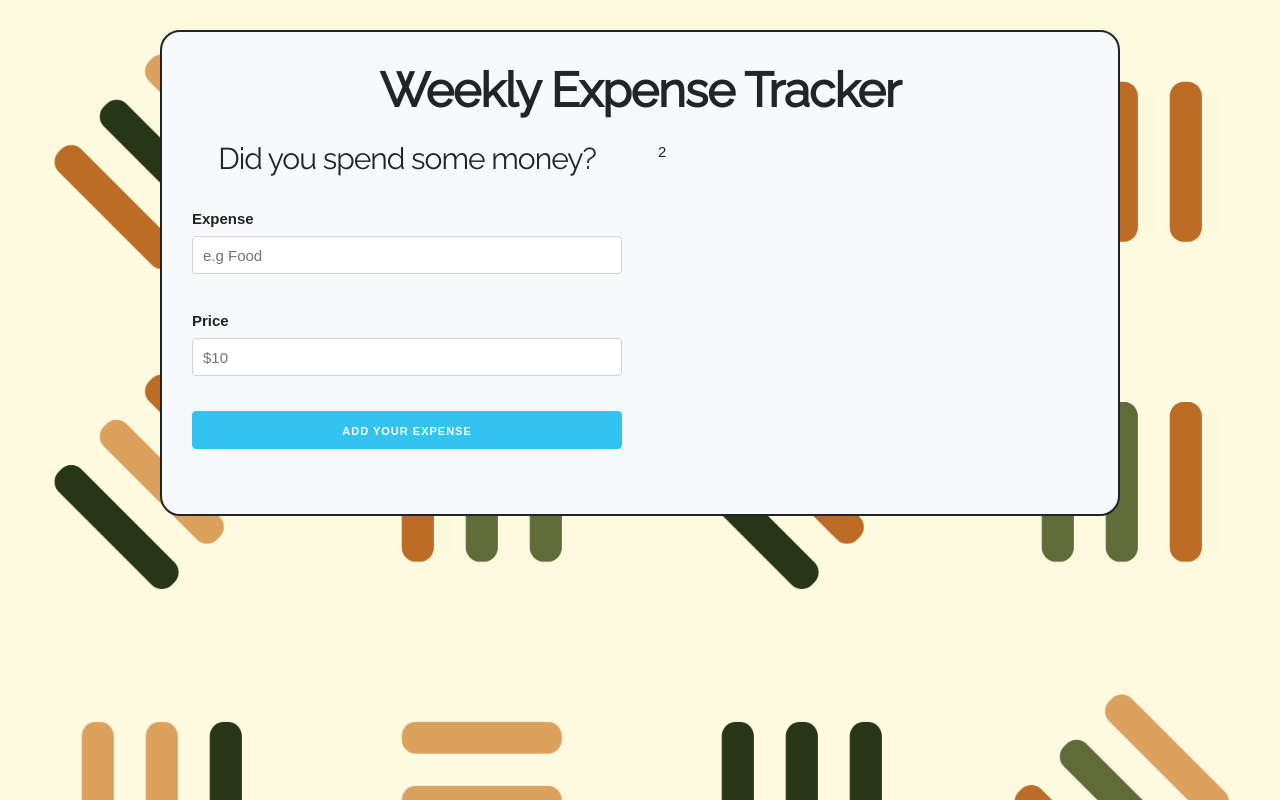
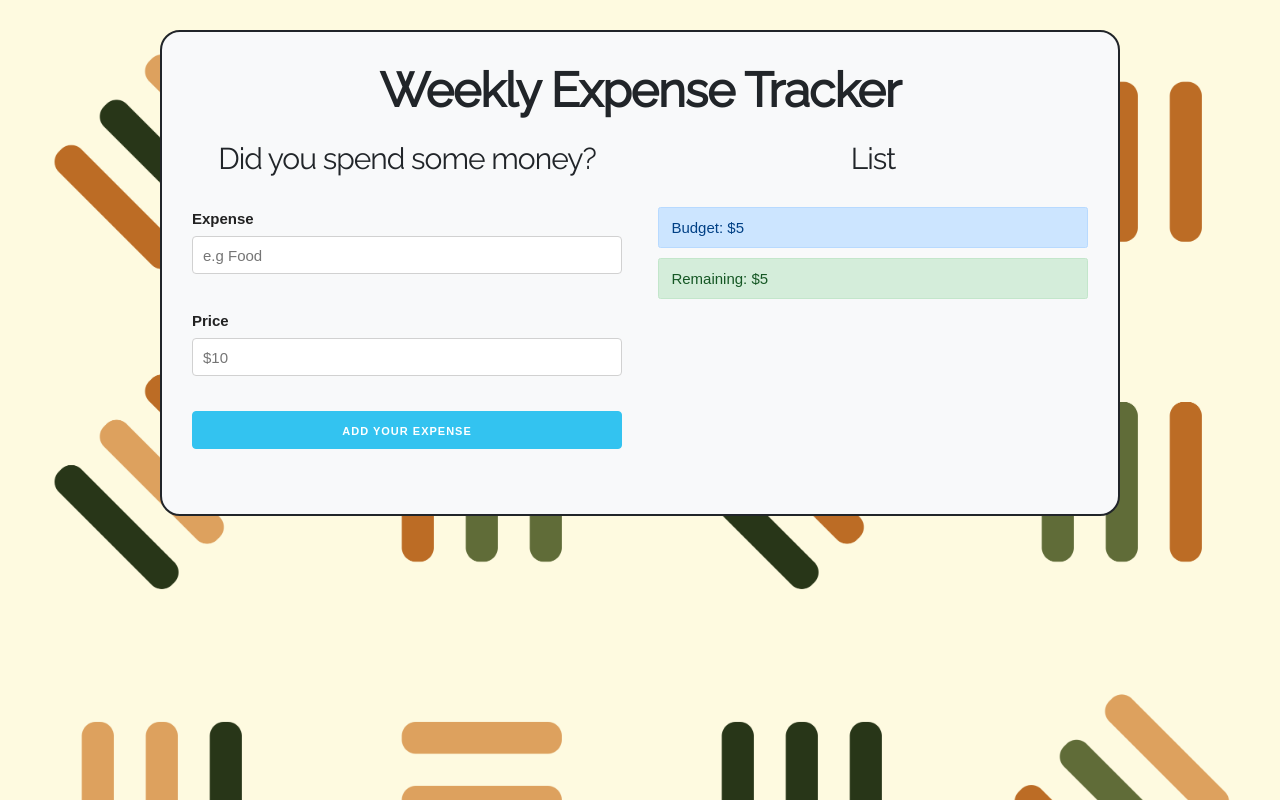
Before and after one commit to agusgarcia3007/ReactExpenseTracking, a React (Create React App) app: page / in a window 1280 px wide. Both pictures are taken after typing "5" into the empty fields and a click on the button "Add Budget". Built offline with nearby package versions, Linux system fonts and the light colour scheme.

Commit message:
finished

```diff
--- a/src/App.js
+++ b/src/App.js
@@ -1,24 +1,47 @@
-import React, {useState} from 'react';
+import React, { useState, useEffect } from 'react';
 import Budget from './Components/Budget';
 import Form from './Components/Form';
+import List from './Components/List';
+import BudgetControl from './Components/BudgetControl';
 
 
 const App = () => {
 
 
-  const [budget, setBudget] = useState(0);
-  const [remaining, setRemaining] = useState(0);
-  const [show, setShow] = useState(true);
+  const [budgets, setBudgets] = useState({
+    budget:0,
+    remaining:0,
+    showInput:true,
+  })
   const [expenses, setExpenses] = useState([]);
+  const [expense, setExpense] = useState({});
+  const [createExpense, setCreateExpense]=useState(false)
 
 
-  //add a new expense
-  const addNewExpense = expense => {
-    setExpenses([
-      ...expenses,
-      expense
-    ])
-  }
+  const {budget, remaining, showInput} = budgets;
+
+  //useEffect to update the remaining
+  useEffect(() => {
+
+    //set the new expense
+      if(createExpense){
+        setExpenses([
+          ...expenses,
+          expense
+      ])
+
+      //remaining budget
+      const remainingBudget = remaining - expense.price;
+      setBudgets({
+        budget,
+        remaining:(remainingBudget)
+      });
+
+      setCreateExpense(false)
+      }
+
+
+  }, [expense, remaining, createExpense, budget, expenses])
 
   return (
     <div className="container">
@@ -27,24 +50,30 @@ const App = () => {
         <h1>Weekly Expense Tracker</h1>
 
         {
-          show ?
+          showInput ?
           (
           <Budget
-            setBudget={setBudget}
-            setRemaining={setRemaining}
-            setShow={setShow}
+            setBudgets={setBudgets}
             />
           )  :  (
           <div className="row">
 
             <div className="one-half column">
               <Form
-                addNewExpense={addNewExpense}
+                setExpense={setExpense}
+                setCreateExpense={setCreateExpense}
               />
             </div>
 
             <div className="one-half column">
-              2
+              <List
+                expenses={expenses}
+              />
+
+              <BudgetControl
+                budget={budget}
+                remaining={remaining}
+              />
             </div>
 
           </div>
--- a/src/Components/Budget.js
+++ b/src/Components/Budget.js
@@ -1,39 +1,44 @@
 import React, { useState } from 'react'
 import Error from './Error';
+import PropTypes from 'prop-types';
 
-
-const Budget= ({ setBudget, setRemaining, setShow}) => {
+const Budget= ({setBudgets}) => {
 
     const [initialBudget, setInitialBudget] = useState({
         budget:0,
         error:false
     })
 
+    const {budget, error} = initialBudget;
+
     const addBudget = e => {
         e.preventDefault();
 
 
         //Validation
-        if(initialBudget.budget < 1 || isNaN(initialBudget.budget)){
+        if(budget < 1 || isNaN(budget)){
             setInitialBudget({error:true});
             return;
         }
 
         //if Validation is OK
         setInitialBudget({
-
             error:false
         });
 
-        setRemaining(initialBudget.budget);
-        setShow(false);
+        setBudgets({
+            budget,
+            remaining:budget,
+            showError:false
+        });
+
     }
 
 
     return (
         <>
             <h2>What's your Budget For This Week?</h2>
-            {initialBudget.error ? <Error message='We Really Hope You Have More Than this'/> : null}
+            {error ? <Error message='We Really Hope You Have More Than this'/> : null}
 
             <form
 
@@ -57,4 +62,8 @@ const Budget= ({ setBudget, setRemaining, setShow}) => {
      );
 }
 
+Budget.propTypes={
+    setBudgets:PropTypes.func.isRequired
+}
+
 export default Budget;
--- /dev/null
+++ b/src/Components/BudgetControl.js
@@ -0,0 +1,23 @@
+import React from 'react';
+import { CheckBudget } from '../helpers';
+import PropTypes from 'prop-types';
+
+const BudgetControl = ({budget, remaining}) => {
+    return (
+        <>
+        <div className="alert alert-primary" >
+            Budget: ${budget}
+        </div>
+        <div className={CheckBudget(budget, remaining)}>
+            Remaining: ${remaining}
+        </div>
+        </>
+     );
+}
+
+BudgetControl.propTypes={
+    budget:PropTypes.number.isRequired,
+    remaining:PropTypes.number.isRequired
+}
+
+export default BudgetControl;
--- a/src/Components/Error.js
+++ b/src/Components/Error.js
@@ -1,8 +1,12 @@
 import React from 'react'
-
+import PropTypes from 'prop-types';
 
 
 const Error = ({message}) => (
     <p className='alert alert-danger error'>{message}</p>
 )
+
+Error.propTypes={
+    message:PropTypes.string.isRequired
+}
 export default Error;
--- a/src/Components/Form.js
+++ b/src/Components/Form.js
@@ -1,16 +1,15 @@
-import React, { useState } from 'react';
+import React, { useState} from 'react';
 import Error from './Error';
 import shortid from 'shortid';
+import PropTypes from 'prop-types';
 
-const Form = ({addNewExpense}) => {
+const Form = ({setExpense, setCreateExpense}) => {
+
+
 
     const [description, setDescription] = useState('');
     const [price, setPrice] = useState('')
     const [error, setError] = useState(false);
-
-
-
-
 
 
 
@@ -29,7 +28,8 @@ const Form = ({addNewExpense}) => {
             price,
             id:shortid.generate()
         }
-        addNewExpense(expense);
+        setExpense(expense);
+        setCreateExpense(true);
 
         //reset the form
         setDescription('');
@@ -74,4 +74,9 @@ const Form = ({addNewExpense}) => {
     )
 }
 
+Form.propTypes={
+    setExpense:PropTypes.func.isRequired,
+    setCreateExpense:PropTypes.func.isRequired
+}
+
 export default Form;
--- /dev/null
+++ b/src/Components/List.js
@@ -0,0 +1,24 @@
+import React from 'react';
+import SingleExpense from './SingleExpense';
+import PropTypes from 'prop-types';
+
+
+
+const List = ({expenses}) => (
+    <div className="expenses-done">
+        <h2>List</h2>
+        {expenses.map(expense=> (
+
+            <SingleExpense
+            key={expense.id}
+            expense={expense}
+            />
+
+        ))}
+    </div>
+)
+
+List.propTypes={
+    expenses:PropTypes.array.isRequired
+}
+export default List;
--- /dev/null
+++ b/src/Components/SingleExpense.js
@@ -0,0 +1,20 @@
+import React from 'react'
+import PropTypes from 'prop-types';
+
+const SingleExpense = ({expense}) => (
+    <li className="expenses">
+        <p>
+            {expense.description}
+
+            <span className="expense">
+                $ {expense.price}
+            </span>
+        </p>
+    </li>
+)
+
+SingleExpense.propTypes={
+    expense: PropTypes.object.isRequired
+}
+
+export default SingleExpense;
--- /dev/null
+++ b/src/helpers.js
@@ -0,0 +1,14 @@
+export const CheckBudget = (budget, remaining) => {
+    let className;
+
+    if((budget / 4)>remaining){
+        className='alert alert-danger'
+    }else if((budget / 2)>remaining){
+        className='alert alert-warnging'
+    }else{
+        className='alert alert-success'
+    }
+
+    return className;
+
+}
--- a/src/index.css
+++ b/src/index.css
@@ -28,7 +28,7 @@ header {
 .presupuesto p span {
   font-weight: normal;
 }
-#gastos {
+#expenses {
   margin-bottom: 30px;
 }
 h1 {
@@ -79,25 +79,25 @@ h2 {
   background-color: #fff3cd;
   border-color: #ffeeba;
 }
-.gastos-realizados  {
+.expenses-done  {
   margin-bottom: 2rem;
 }
-.gastos-realizados li{
+.expenses-done li{
   list-style: none;
   margin-bottom: 0rem;
   border-bottom: 1px solid #e1e1e1;
   padding: 1rem 0;
 }
-.gastos-realizados li:last-of-type {
+.expenses-done li:last-of-type {
   margin-bottom: 0!important;
 }
-.gastos-realizados li p {
+.expenses-done li p {
   display: flex;
   justify-content: space-between;
   align-items: center;
   margin:0;
 }
-.gastos-realizados li p .gasto {
+.expenses-done li p .expense {
   background-color: #004085;
   padding: 1rem;
   color:white;
```
Also changed, not shown: src/assets/x.svg (added).
